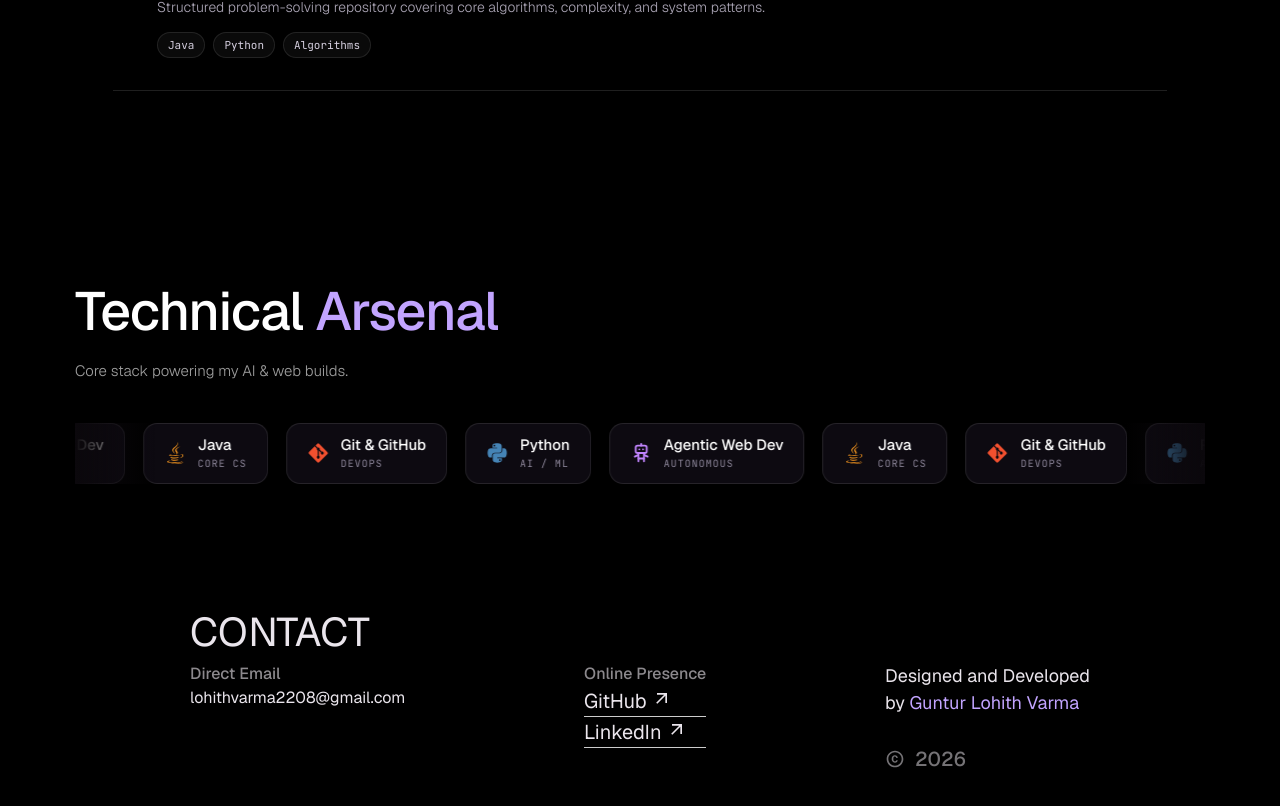
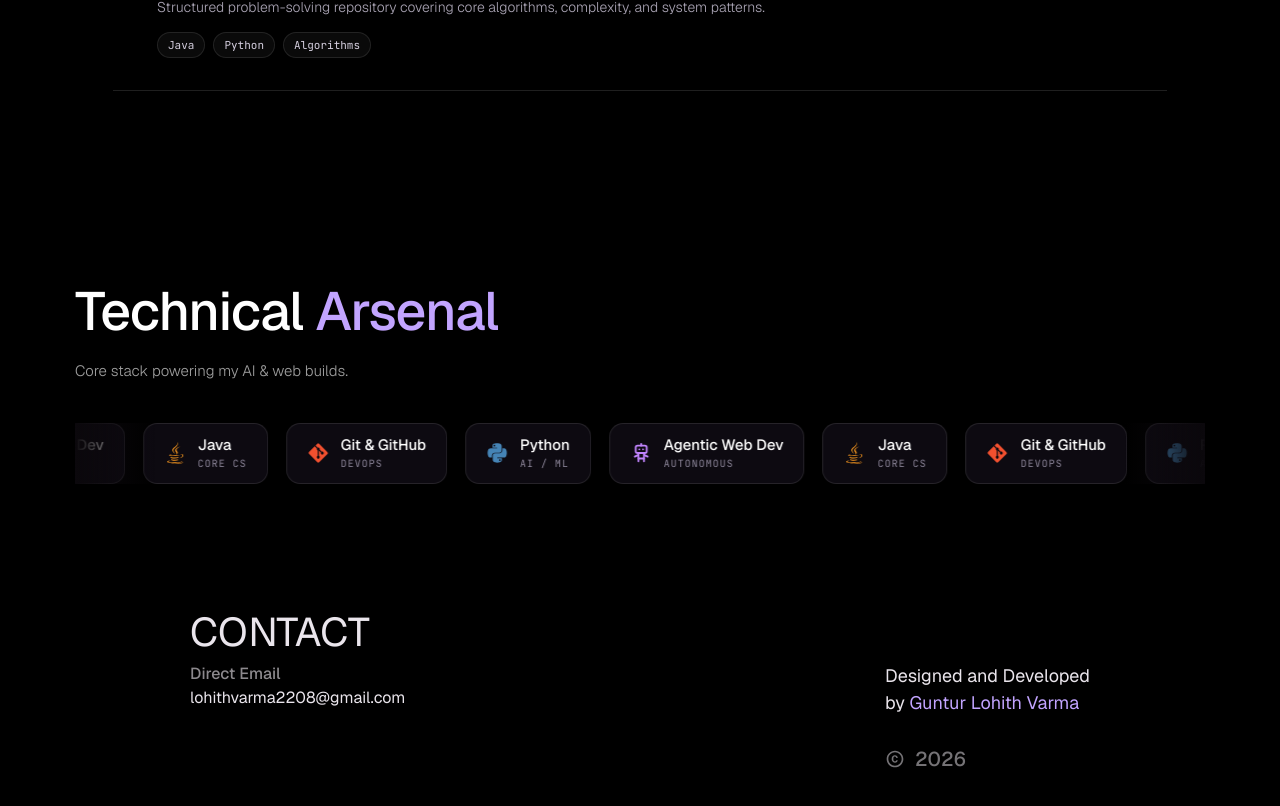
Before and after one commit to lohithvarma2208-tech/lohith-v-portfolio, a React (Vite) app: page / in a window 1280 px wide. Shown: the part 3806-4612 px from the top of the page. Built offline with nearby package versions, Linux system fonts and the light colour scheme; no server answers.

Commit message:
chore: remove redundant Online Presence links from Contact section

```diff
--- a/src/components/Contact.tsx
+++ b/src/components/Contact.tsx
@@ -1,4 +1,4 @@
-import { MdArrowOutward, MdCopyright } from "react-icons/md";
+import { MdCopyright } from "react-icons/md";
 import "./styles/Contact.css";
 
 const Contact = () => {
@@ -16,27 +16,6 @@ const Contact = () => {
             </p>
           </div>
           <div className="contact-box">
-            <h4>Online Presence</h4>
-            <a
-              href="https://github.com/lohithvarma2208-tech"
-              target="_blank"
-              rel="noopener noreferrer"
-              data-cursor="disable"
-              className="contact-social"
-            >
-              GitHub <MdArrowOutward />
-            </a>
-            <a
-              href="https://www.linkedin.com/in/lohith-varma-3b4153421/"
-              target="_blank"
-              rel="noopener noreferrer"
-              data-cursor="disable"
-              className="contact-social"
-            >
-              LinkedIn <MdArrowOutward />
-            </a>
-          </div>
-          <div className="contact-box">
             <h2>
               Designed and Developed <br /> by <span>Guntur Lohith Varma</span>
             </h2>
```
